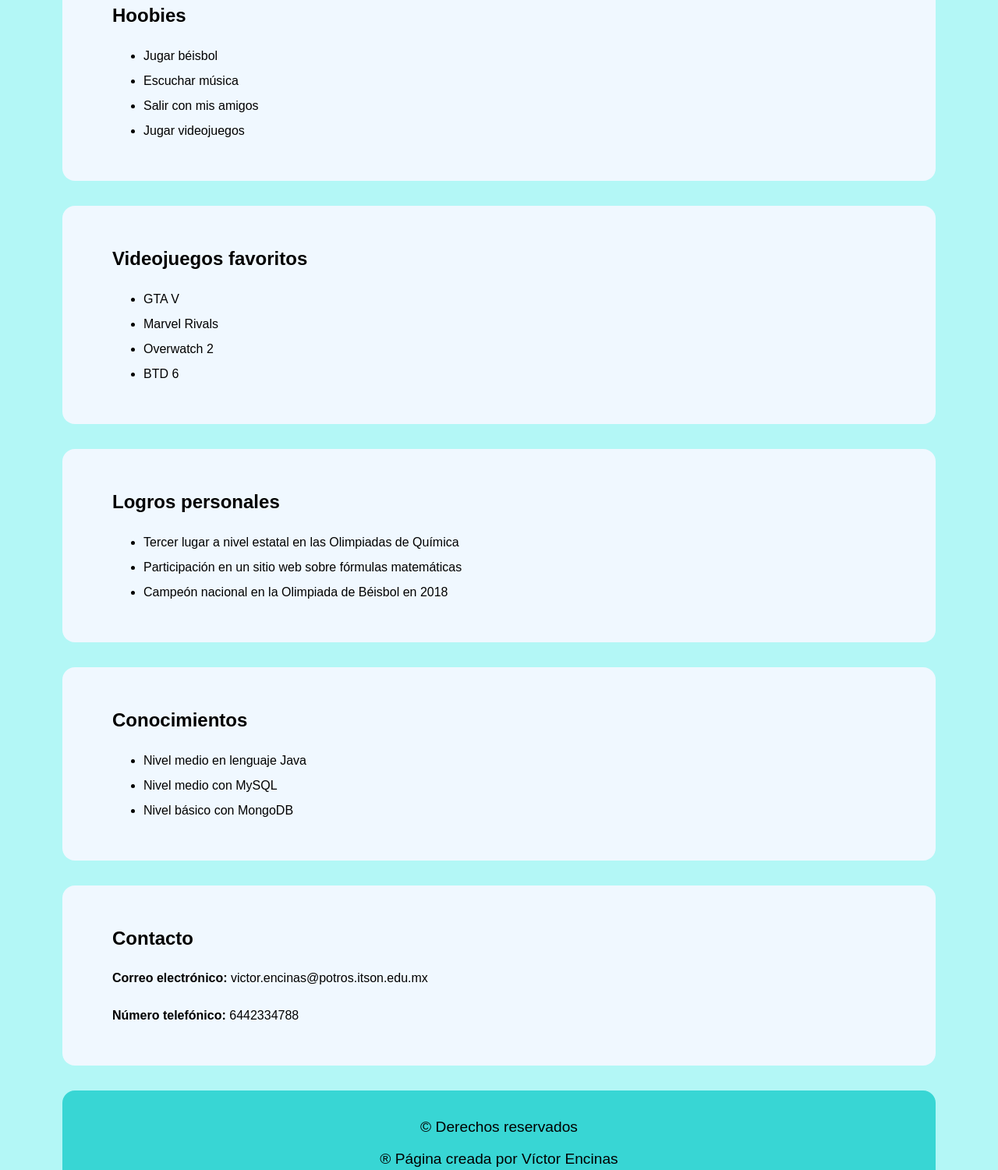
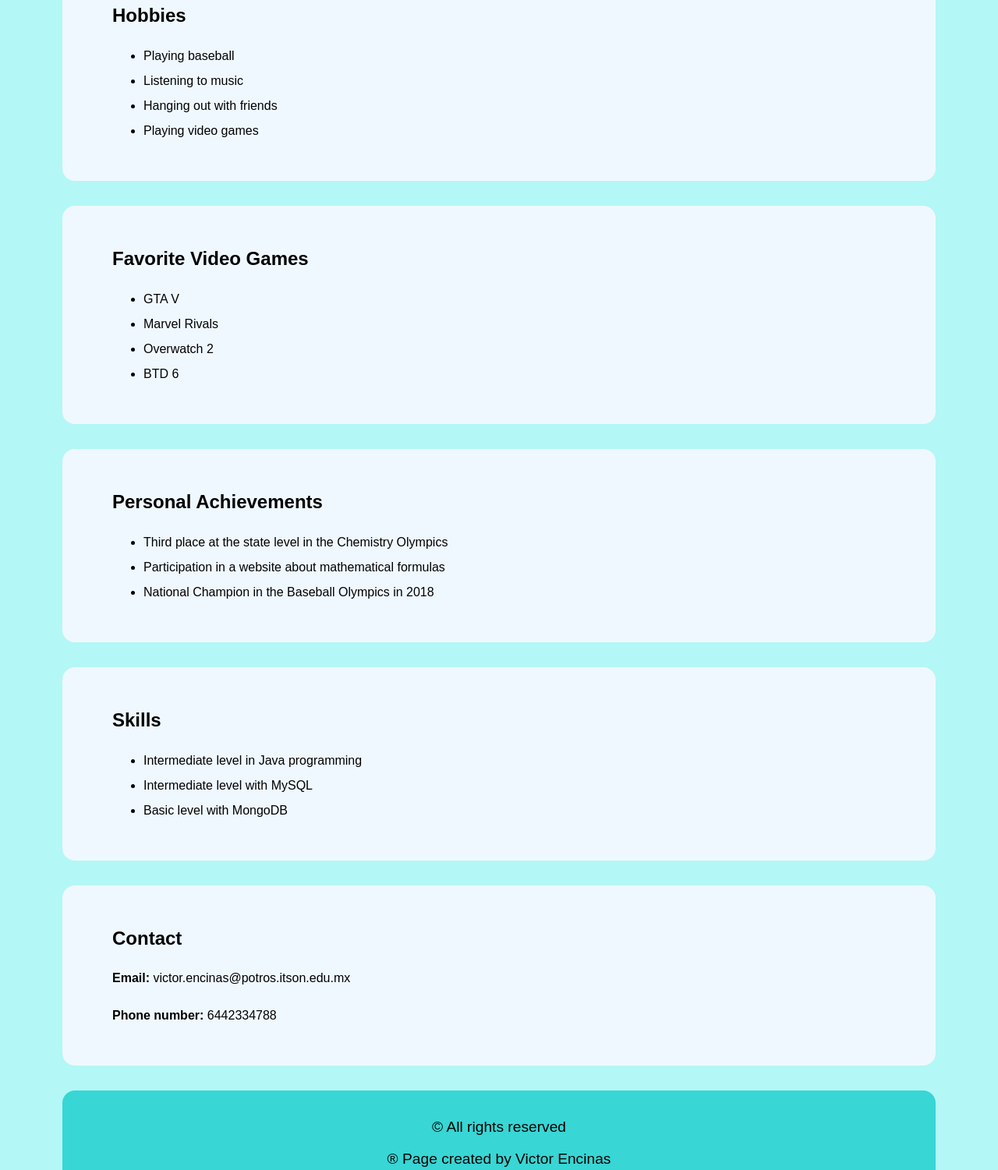
Before and after one commit to Victoro2304/LandingEncinasVictor, a plain HTML site: page Asignación1Moviles/index.html in a window 1280 px wide. Shown: the part 600-2101 px from the top of the page at 78% size. Drawn offline with Linux system fonts and the light colour scheme.

Commit message:
Commit en la otra branch

```diff
--- a/Asignación1Moviles/index.html
+++ b/Asignación1Moviles/index.html
@@ -22,28 +22,28 @@
         <section class="quiensoy">
             <div class="contenido">
                 <div>
-                    <h2>¿Quién soy?</h2>
-                    <p>Mi nombre es Víctor Humberto Encinas Guzmán. Nací el 15 de junio del 2004</p>
+                    <h2>Who am I?</h2>
+                    <p>My name is Victor Humberto Encinas Guzman. I was born on June 15, 2004.</p>
                 </div>
                 <figure>
                     <img src="yo.jpg"
-                        alt="Foto personal" >
+                        alt="Personal photo" >
                 </figure>
             </div>
         </section>
 
         <section id="hoobies">
-            <h2>Hoobies</h2>
+            <h2>Hobbies</h2>
             <ul>
-                <li>Jugar béisbol</li>
-                <li>Escuchar música</li>
-                <li>Salir con mis amigos</li>
-                <li>Jugar videojuegos</li>
+                <li>Playing baseball</li>
+                <li>Listening to music</li>
+                <li>Hanging out with friends</li>
+                <li>Playing video games</li>
             </ul>
         </section>
 
-        <section id="hoobies">
-            <h2>Videojuegos favoritos</h2>
+        <section id="favorites">
+            <h2>Favorite Video Games</h2>
             <ul>
                 <li>GTA V</li>
                 <li>Marvel Rivals</li>
@@ -52,33 +52,33 @@
             </ul>
         </section>
 
-        <section id="logros">
-            <h2>Logros personales</h2>
+        <section id="achievements">
+            <h2>Personal Achievements</h2>
             <ul>
-                <li>Tercer lugar a nivel estatal en las Olimpiadas de Química</li>
-                <li>Participación en un sitio web sobre fórmulas matemáticas</li>
-                <li>Campeón nacional en la Olimpiada de Béisbol en 2018</li>
+                <li>Third place at the state level in the Chemistry Olympics</li>
+                <li>Participation in a website about mathematical formulas</li>
+                <li>National Champion in the Baseball Olympics in 2018</li>
             </ul>
         </section>
 
-        <section id="conocimientos">
-            <h2>Conocimientos</h2>
+        <section id="skills">
+            <h2>Skills</h2>
             <ul>
-                <li>Nivel medio en lenguaje Java</li>
-                <li>Nivel medio con MySQL </li>
-                <li>Nivel básico con MongoDB</li>
+                <li>Intermediate level in Java programming</li>
+                <li>Intermediate level with MySQL</li>
+                <li>Basic level with MongoDB</li>
             </ul>
         </section>
 
-        <section id="contacto">
-            <h2>Contacto</h2>
-            <p><b>Correo electrónico: </b>victor.encinas@potros.itson.edu.mx</p>
-            <p><b>Número telefónico: </b>6442334788</p>
+        <section id="contact">
+            <h2>Contact</h2>
+            <p><b>Email: </b>victor.encinas@potros.itson.edu.mx</p>
+            <p><b>Phone number: </b>6442334788</p>
         </section>
 
         <footer>
-            <p>&copy; Derechos reservados</p>
-            <p>&reg; Página creada por Víctor Encinas</p>
+            <p>&copy; All rights reserved</p>
+            <p>&reg; Page created by Victor Encinas</p>
         </footer>
 
     </main>
```
